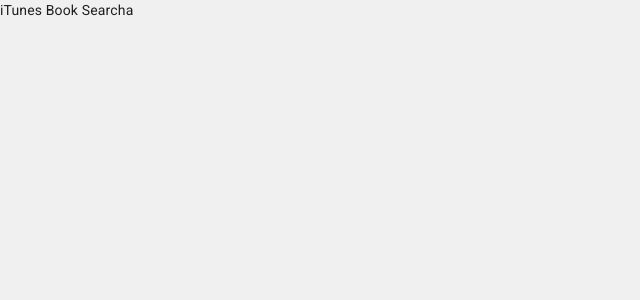
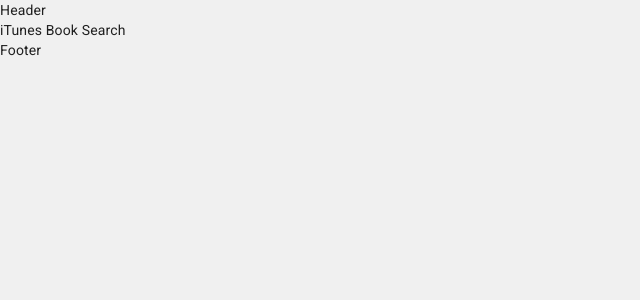
Before and after one commit to faisalraza32/bookssearch, a React (Create React App) app: page / in a window 1280 px wide. Shown: the top 300 px of the page, without its empty margins (0-640 px from the left). Built offline with nearby package versions, Linux system fonts and the light colour scheme.

Commit message:
Add layout component

```diff
--- a/src/App.js
+++ b/src/App.js
@@ -1,15 +1,18 @@
+import React from "react";
 import { Grid } from "@material-ui/core";
-import React from "react";
 import CustomProviders from "./providers";
+import Layout from "./components/Layout";
 
 const App = () => {
   return (
     <CustomProviders>
-      <Grid container>
-        <Grid item xs={12}>
-          iTunes Book Searcha
+      <Layout>
+        <Grid container>
+          <Grid item xs={12}>
+            iTunes Book Search
+          </Grid>
         </Grid>
-      </Grid>
+      </Layout>
     </CustomProviders>
   );
 };
--- /dev/null
+++ b/src/components/Layout/index.js
@@ -0,0 +1,20 @@
+import React from "react";
+import { Grid } from "@material-ui/core";
+
+const Layout = ({ children }) => {
+  return (
+    <Grid container>
+      <Grid item xs={12}>
+        Header
+      </Grid>
+      <Grid item xs={12}>
+        {children}
+      </Grid>
+      <Grid item xs={12}>
+        Footer
+      </Grid>
+    </Grid>
+  );
+};
+
+export default Layout;
```
